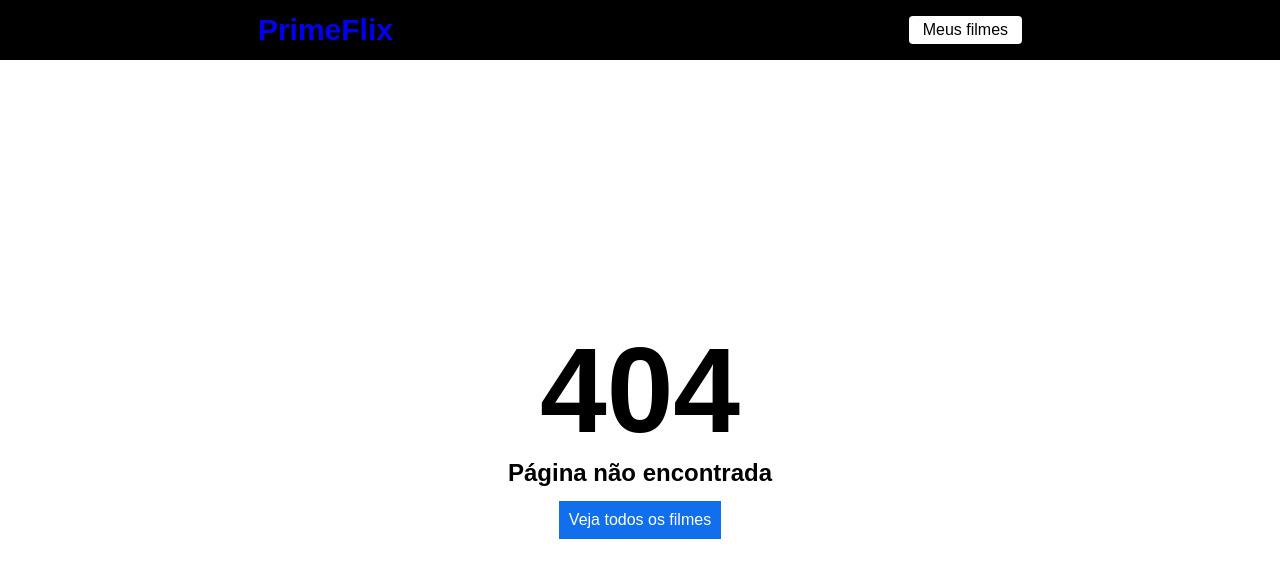
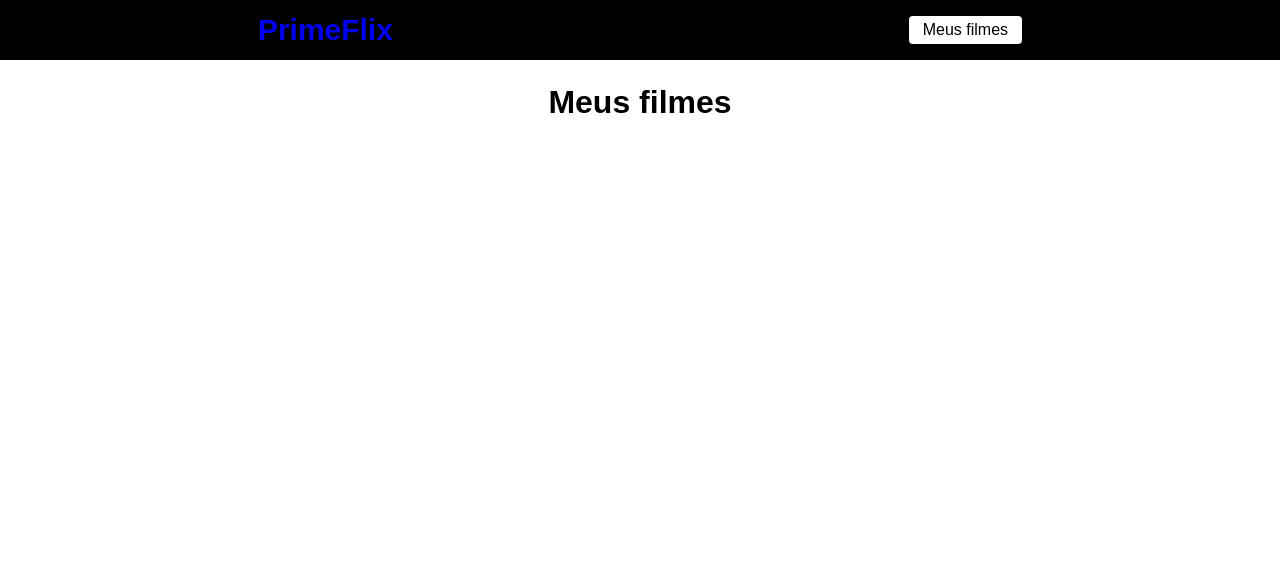
Before and after one commit to diglean/Prime-Flix, a React (Create React App) app: page /favoritos in a window 1280 px wide. Before the commit this address had no page. Shown: the top 578 px of the page. Built offline with nearby package versions, Linux system fonts and the light colour scheme; the HTML template or start-up script is replaced by a standard one.

Commit message:
My favorites

```diff
--- /dev/null
+++ b/src/pages/Favoritos/favoritos.css
@@ -0,0 +1,38 @@
+.meus-filmes{
+    margin-top: 24px;
+    display: flex;
+    flex-direction: column;
+    align-items: center;
+}
+
+.meus-filmes h1{
+    margin-bottom: 14px;
+}
+
+.meus-filmes span{
+    font-size: 18px;
+}
+
+.meus-filmes ul{
+    width: 720px;
+}
+
+.meus-filmes ul li{
+    list-style: none;
+    display: flex;
+    justify-content: space-between;
+    align-items: center;
+    margin-bottom: 14px;
+}
+
+.meus-filmes div{
+    text-decoration: none;
+    justify-content: center;
+    align-items: center;
+}
+
+.meus-filmes div a{
+    text-decoration: none;
+    color: #116feb;
+    margin-right: 14px;
+}
--- /dev/null
+++ b/src/pages/Favoritos/index.js
@@ -0,0 +1,35 @@
+import { useEffect, useState } from 'react';
+import './favoritos.css';
+import { Link } from 'react-router-dom';
+
+function Favoritos(){
+
+    const [filmes, setFilmes] = useState([]);
+
+    useEffect(()=>{
+        const minhaLista = localStorage.getItem("@primeflix");
+        setFilmes(JSON.parse(minhaLista) || [])
+    }, [])
+
+    return(
+        <div className="meus-filmes">
+            <h1>Meus filmes</h1>
+
+            <ul>
+                {filmes.map((item) =>{
+                    return(
+                        <li key={item.id}>
+                            <span>{item.title}</span>
+                            <div>
+                                <Link to={`/filme/${item.id}`}>Ver detalhes</Link>
+                                <button>Excluir</button>
+                            </div>
+                        </li>
+                    )
+                })}
+            </ul>
+        </div>
+    )
+}
+
+export default Favoritos;
--- a/src/routes.js
+++ b/src/routes.js
@@ -2,8 +2,8 @@
 
 import Home from './pages/Home';
 import Filme from './pages/Filme';
-
 import Erro from './pages/Erro';
+import Favoritos from './pages/Favoritos';
 
 import Header from './components/Header'
 
@@ -15,6 +15,7 @@
             <Routes>
                 <Route path="/" element={ <Home/> }/>
                 <Route path="/filme/:id" element={ <Filme/> }/>
+                <Route path="/favoritos" element={ <Favoritos/> }/>
 
                 <Route path="*" element={ <Erro/> }/>
             </Routes>
```
